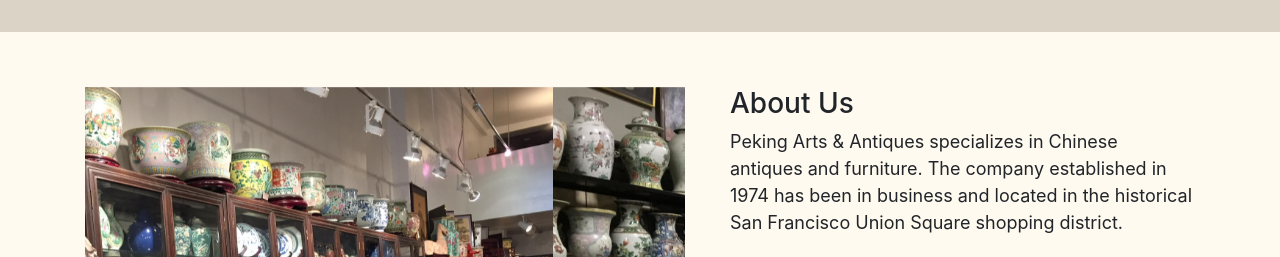
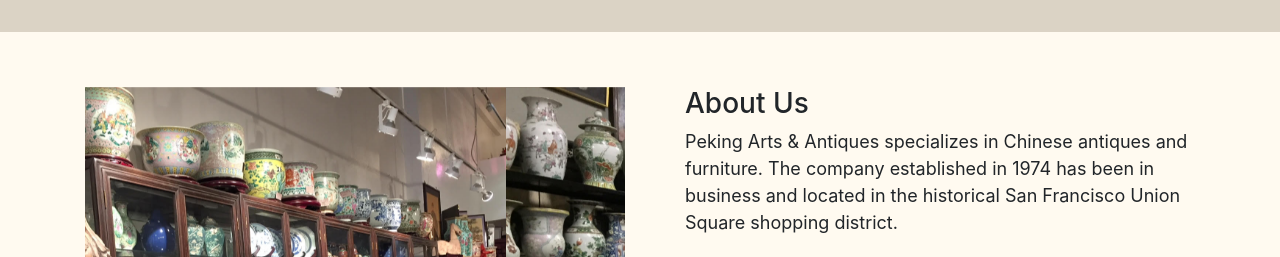
Before and after one commit to wongvi2000/wongvi2000.github.io, a plain HTML site: page index.html in a window 1280 px wide. Shown: the part 1000-1257 px from the top of the page. Drawn offline with nearby package versions, Linux system fonts and the light colour scheme; a web font is replaced by a local one.

Commit message:
Update index.css

```diff
--- a/index.css
+++ b/index.css
@@ -28,7 +28,7 @@
 /*about us div style*/
 .about {
     padding: 40px 0px 40px 0px;
-    height: 560px;
+    height: 530px;
 }
 .about-flex {
     padding-left: 0px;
@@ -45,13 +45,13 @@
 /*  padding-left: 0px;*/
     height: 450px;
     width: 600px;
-    margin-right: 30px;
+    padding-right: 60px;
 }
 .about-contents p2 {
     font-size: 18px
 }
 .about-contents {
-    padding-left: 15px;
+    padding-left: 0px;
 }
 .btn {
     padding-left: 0px;
```
